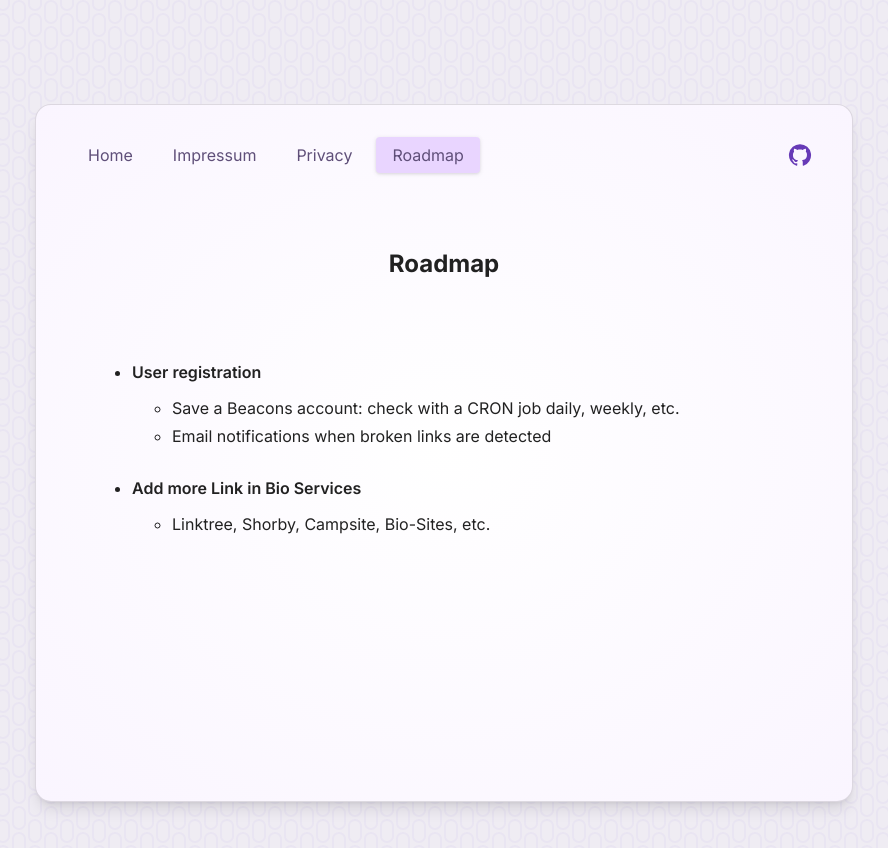
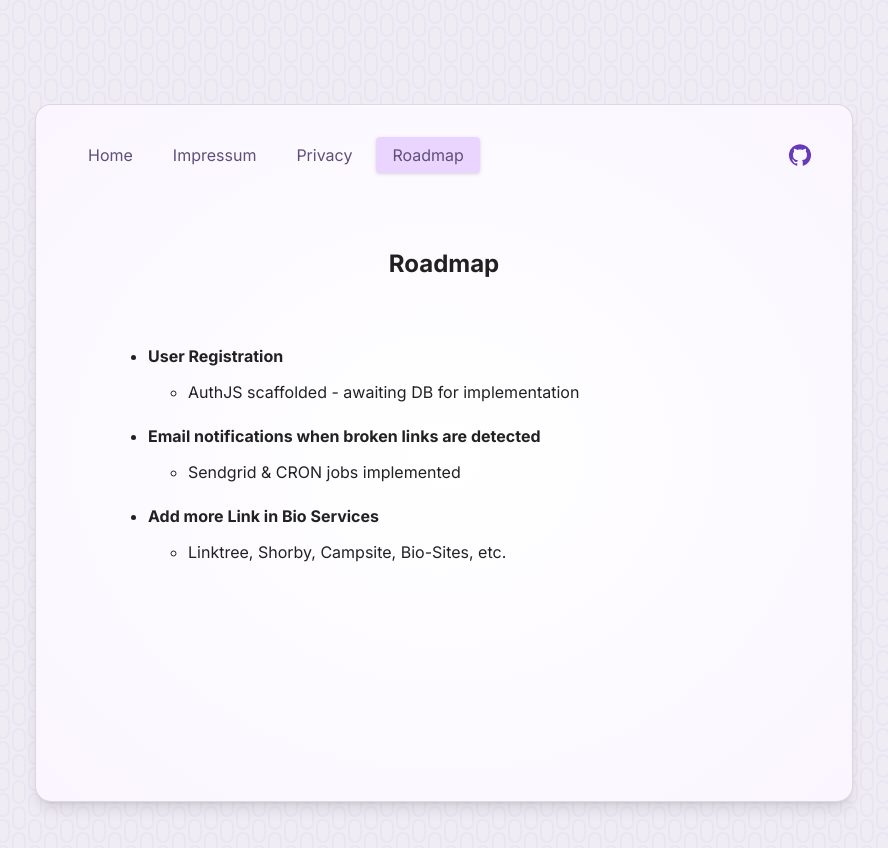
Before and after one commit to Jamesllllllllll/beacons-link-checker, a Next.js app: page /roadmap in a window 1280 px wide. Shown: the top 848 px of the page, without its empty margins (196-1084 px from the left). Built offline with nearby package versions, Linux system fonts and the light colour scheme; no server answers.

Commit message:
Opt-out of caching to reduce some 503s

```diff
--- a/src/app/api/checkHeader/route.js
+++ b/src/app/api/checkHeader/route.js
@@ -1,16 +1,21 @@
 import { NextResponse } from 'next/server';
+
+//Opt out of caching - need because some hit 2mb limit
+export const dynamic = 'force-dynamic'
 
 export async function GET(req, res) {
   const { searchParams } = new URL(req.url);
   const url = searchParams.get('url');
-
   console.log(`URL: ${url}`);
   try {
-    const response = await fetch(url, { next: { revalidate: 3600 } });
+    const response = await fetch(url, {
+      cache: 'no-store',
+    });
     const { status } = response;
+    console.log(`status: ${status}`);
     return new NextResponse(JSON.stringify({ data: status }), {
       status: 200,
-      cache: 'no-cache',
+      cache: 'no-store',
     });
   } catch (error) {
     console.log(`Error: ${error}`);
--- a/src/app/components/JamesCard.jsx
+++ b/src/app/components/JamesCard.jsx
@@ -8,10 +8,13 @@ import {
   CardActions,
   Button,
 } from '@mui/material';
+import LanguageIcon from '@mui/icons-material/Language';
+import GitHubIcon from '@mui/icons-material/GitHub';
+import LinkedInIcon from '@mui/icons-material/LinkedIn';
 
 export default function James() {
   return (
-    <Card sx={{ maxWidth: 315 }}>
+    <Card sx={{ maxWidth: 325 }} variant="outlined">
       <CardMedia
         sx={{ height: 225 }}
         image="/images/jamesbike.png"
@@ -44,11 +47,6 @@ export default function James() {
             className="rounded"
           />
           <img
-            src="https://img.shields.io/badge/Material%20UI-007FFF?style=for-the-badge&logo=mui&logoColor=white"
-            alt="MaterialUI"
-            className="rounded"
-          />
-          <img
             src="https://img.shields.io/badge/Tailwind_CSS-38bdf8?style=for-the-badge&logo=tailwind-css&logoColor=white"
             alt="Tailwind CSS"
             className="rounded"
@@ -56,16 +54,18 @@ export default function James() {
         </Stack>
       </CardContent>
       <CardActions className="justify-center mb-2">
-        <Button variant="outlined" size="small" href="https://jameskeezer.dev">
+        <Button variant="outlined" size="small" href="https://jameskeezer.dev" startIcon={<LanguageIcon />} sx={{ textTransform: 'none' }}>
           Website
         </Button>
-        <Button variant="outlined" size="small" href="https://github.com/Jamesllllllllll">
+        <Button variant="outlined" size="small" href="https://github.com/Jamesllllllllll" startIcon={<GitHubIcon />} sx={{ textTransform: 'none' }}>
           GitHub
         </Button>
         <Button
           variant="outlined"
           size="small"
           href="https://linkedin.com/in/jameskeezer"
+          startIcon={<LinkedInIcon />}
+          sx={{ textTransform: 'none' }}
         >
           LinkedIn
         </Button>
--- a/src/app/components/MichaelCard.jsx
+++ b/src/app/components/MichaelCard.jsx
@@ -8,10 +8,12 @@ import {
   CardActions,
   Button,
 } from '@mui/material';
+import GitHubIcon from '@mui/icons-material/GitHub';
+import LinkedInIcon from '@mui/icons-material/LinkedIn';
 
 export default function Michael() {
   return (
-    <Card sx={{ maxWidth: 315 }}>
+    <Card sx={{ maxWidth: 325 }} variant="outlined">
       <CardMedia
         sx={{ height: 225 }}
         image="/images/michael.jpg"
@@ -52,13 +54,15 @@ export default function Michael() {
         </Stack>
       </CardContent>
       <CardActions className="justify-center mb-2">
-      <Button variant="outlined" size="small" href="https://github.com/mdwiltfong/">
+      <Button variant="outlined" size="small" startIcon={<GitHubIcon />}href="https://github.com/mdwiltfong/" sx={{ textTransform: 'none' }}>
           GitHub
         </Button>
         <Button
           variant="outlined"
           size="small"
-          href="https://www.linkedin.com/in/michael-wiltfong"
+          href="https://linkedin.com/in/michael-wiltfong"
+          startIcon={<LinkedInIcon />}
+          sx={{ textTransform: 'none' }}
         >
           LinkedIn
         </Button>
--- a/src/app/components/SingleLink.jsx
+++ b/src/app/components/SingleLink.jsx
@@ -93,8 +93,9 @@ export default function SingleLink({ url, delay, in: inProp }) {
           style={{ ...defaultStyle, ...transitionStyles[state] }}
           className="flex flex-row justify-between mb-10 p-8"
           key={url}
+          role="listitem"
         >
-          <Link href={url} key={trimmedURL} className="break-all text-sm pr-6">
+          <Link href={url} key={trimmedURL} rel="nofollow noopener" className="break-all text-sm pr-6">
             {trimmedURL}
           </Link>
           {status === 'Checking Link-purple' ? (
@@ -103,6 +104,7 @@ export default function SingleLink({ url, delay, in: inProp }) {
               // eslint-disable-next-line quotes
               src={`https://img.shields.io/badge/Status: - Checking Link-purple`}
               alt={status}
+              aria-hidden="true"
             />
           ) : (
             <Badge className="h-[20px] justify-self-end" />
--- a/src/app/impressum/page.jsx
+++ b/src/app/impressum/page.jsx
@@ -25,7 +25,7 @@ export default function Impressum() {
   return (
     <Stack
       direction="row"
-      spacing={{ xs: 2, sm: 4 }}
+      gap={2}
       useFlexGap
       flexWrap="wrap"
       alignItems="start"
--- a/src/app/page.jsx
+++ b/src/app/page.jsx
@@ -47,10 +47,6 @@ export default function Home() {
 
   const handleChange = (e) => {
     setUsername(e.target.value);
-  };
-
-  const runCRON = () => {
-    fetch('/api/weeklyCron');
   };
 
   const [open, setOpen] = useState(true);
--- a/src/app/roadmap/page.jsx
+++ b/src/app/roadmap/page.jsx
@@ -2,26 +2,19 @@ export default function RoadMap() {
   return (
     <>
       <h2>Roadmap</h2>
-      <ul className="self-start px-6">
-        <li className="mb-8">
-          <p className="font-semibold">User registration</p>
-          <ul className="my-2">
-            <li className="my-2">
-              Save a Beacons account: check with a CRON job daily, weekly, etc.
-            </li>
-            <li className="my-2">
-              Email notifications when broken links are detected
-            </li>
-          </ul>
-        </li>
-        <li className="mb-8">
-          <p className="font-semibold">Add more Link in Bio Services</p>
-          <ul className="my-2">
-            <li className="my-2">
-              Linktree, Shorby, Campsite, Bio-Sites, etc.
-            </li>
-          </ul>
-        </li>
+      <ul className="self-start flex flex-col gap-4">
+        <li className="font-bold">User Registration</li>
+        <ul>
+          <li>AuthJS scaffolded - awaiting DB for implementation</li>
+        </ul>
+        <li className="font-bold mt-2">Email notifications when broken links are detected</li>
+        <ul>
+          <li>Sendgrid & CRON jobs implemented</li>
+        </ul>
+        <li className="font-bold mt-2">Add more Link in Bio Services</li>
+        <ul>
+          <li>Linktree, Shorby, Campsite, Bio-Sites, etc.</li>
+        </ul>
       </ul>
     </>
   );
```
